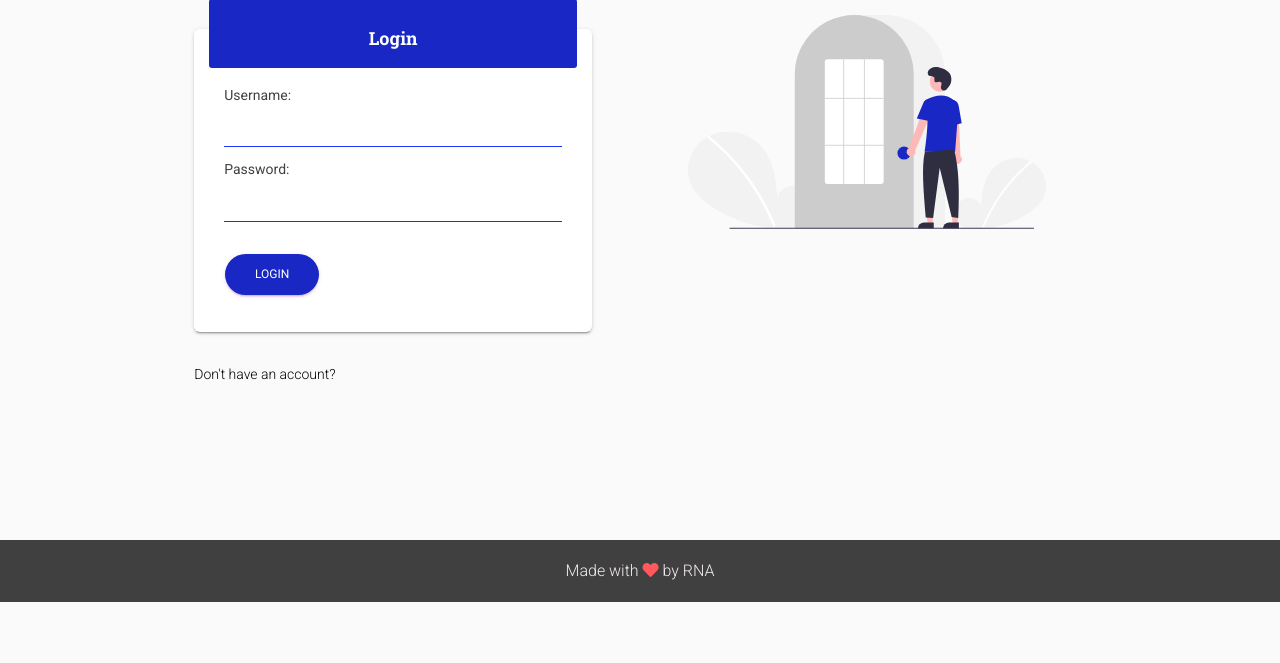
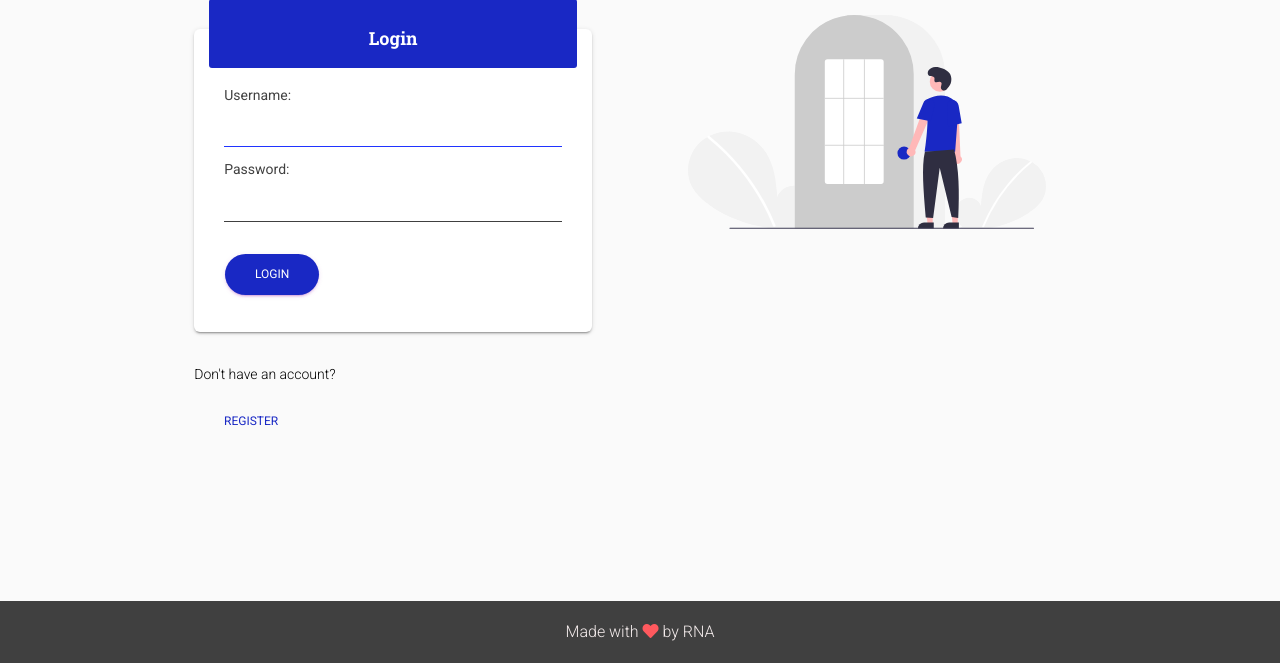
Before and after one commit to RiyaTasgaonkar/SentiMate, a Django app: page /login in a window 1280 px wide. Shown: the part 177-840 px from the top of the page. Before the commit the page ends 779 px from the top, so only its background shows below. Run offline with Django 3.2, Linux system fonts and the light colour scheme; some libraries are stand-ins or nearby versions.

Commit message:
updated login page

```diff
--- a/ocean/SentiMate/templates/login.html
+++ b/ocean/SentiMate/templates/login.html
@@ -95,7 +95,8 @@ The above copyright notice and this permission notice shall be included in all c
                     </form>
                   </div>
               </div>
-              <p>Don't have an account?
+              <p>Don't have an account?</p>
+              <button class="btn btn-primary btn-link btn-link-blue mx-auto" style="display: inline-block;">Register</button></p>
         </div>
       </div>
     </div>
```
